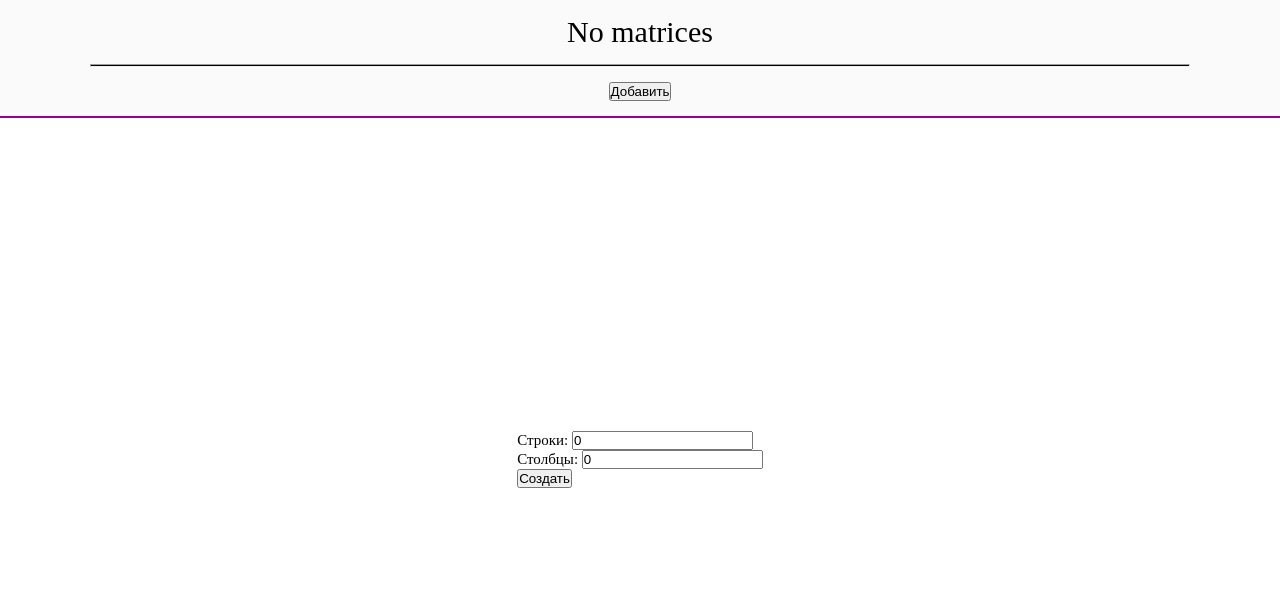
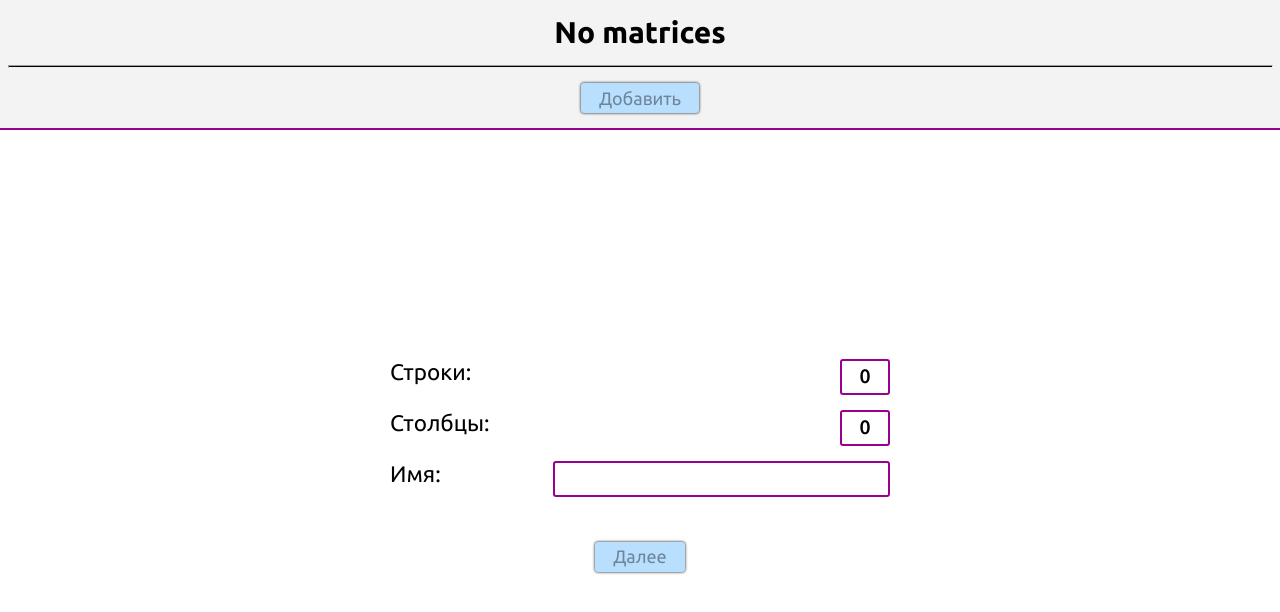
Before and after one commit to atomych/matrix, a Vue app: page / in a window 1280 px wide. Both pictures are taken after a click on the button "Добавить". Shown: the top 612 px of the page. Built offline with nearby package versions, Linux system fonts and the light colour scheme.

Commit message:
design, localStorage

```diff
--- a/public/index.html
+++ b/public/index.html
@@ -5,6 +5,9 @@
     <meta http-equiv="X-UA-Compatible" content="IE=edge">
     <meta name="viewport" content="width=device-width,initial-scale=1.0">
     <title>Matrix</title>
+    <link rel="preconnect" href="https://fonts.googleapis.com">
+    <link rel="preconnect" href="https://fonts.gstatic.com" crossorigin>
+    <link href="https://fonts.googleapis.com/css2?family=Ubuntu:wght@300;400;500;700&display=swap" rel="stylesheet">
 
     <style lang="scss">
       *,
@@ -14,6 +17,10 @@
         padding: 0;
 
         box-sizing: border-box;
+
+        font-family: 'Ubuntu', sans-serif;
+        font-weight: 400;
+        font-size: 1rem;
       }
 
       html {
@@ -21,12 +28,16 @@
       }
 
       body {
-        font-size: 1rem;
         height: 100vh;
       }
 
       #app {
         height: 100%;
+      }
+
+      input::-webkit-outer-spin-button,
+      input::-webkit-inner-spin-button {
+        -webkit-appearance: none;
       }
     </style>
   </head>
--- a/src/App.vue
+++ b/src/App.vue
@@ -1,6 +1,10 @@
 <template>
   <main class="main">
-    <matrices-list :matrices="list" @add-matrix="state = 'create'" />
+    <matrices-list
+      :matrices="list"
+      :state="state"
+      @add-matrix="state = 'create'"
+    />
     <create-matrix v-if="state == 'create'" @create-matrix="addMatrix" />
   </main>
 </template>
@@ -18,6 +22,7 @@
 import MatricesList from "./components/MatricesList.vue";
 import CreateMatrix from "./components/CreateMatrix.vue";
 import { Matrix } from "./Matrix.js";
+import { setList, getList } from "./localStorage.js";
 
 export default {
   data() {
@@ -32,10 +37,27 @@ export default {
     CreateMatrix,
   },
 
+  created() {
+    getList().then((data) => {
+      if (data?.length) {
+        for (let item of data) {
+          this.addMatrix(item);
+        }
+      }
+    });
+  },
+
   methods: {
-    addMatrix(array) {
-      this.list = [...this.list, new Matrix(array)];
+    addMatrix(obj) {
+      const newMatrix = {
+        name: obj.name,
+        source: new Matrix(obj.source),
+      };
+
+      this.list = [...this.list, newMatrix];
       this.state = "start";
+
+      setList(this.list);
     },
   },
 };
--- a/src/components/CreateMatrix.vue
+++ b/src/components/CreateMatrix.vue
@@ -1,21 +1,39 @@
 <template>
   <section class="wrapper">
-    <div class="sizes">
-      <div class="item">Строки: <input type="text" v-model="rows" /></div>
-      <div class="item">Столбцы: <input type="text" v-model="cols" /></div>
-      <button class="fill" @click="create()">Создать</button>
+    <div class="settings" v-if="state == 'settings'">
+      <div class="item">
+        <span class="text">Строки: </span><input type="number" v-model="rows" />
+      </div>
+      <div class="item">
+        <span class="text">Столбцы: </span
+        ><input type="number" v-model="cols" />
+      </div>
+      <div class="item">
+        <span class="text">Имя: </span><input type="text" v-model="name" />
+      </div>
+      <button
+        class="btn"
+        @click="create()"
+        :disabled="rows == 0 || cols == 0 || name == ''"
+      >
+        Далее
+      </button>
     </div>
     <div class="matrix" v-if="state == 'fill'">
       <div class="row" v-for="(row, idxR) in list" :key="idxR">
         <input
+          class="col"
           type="number"
           v-for="(item, idxC) in row"
           :key="idxC"
           v-model="list[idxR][idxC]"
         />
       </div>
-      <button class="add" @click="$emit('create-matrix', list)">
-        Добавить
+      <button
+        class="btn"
+        @click="$emit('create-matrix', { source: list, name: name })"
+      >
+        Создать
       </button>
     </div>
   </section>
@@ -31,15 +49,113 @@
   justify-content: center;
   align-items: center;
 }
+
+.settings {
+  min-width: 500px;
+
+  display: flex;
+  flex-direction: column;
+  justify-content: center;
+
+  .item {
+    display: flex;
+    justify-content: space-between;
+
+    margin-bottom: 1rem;
+
+    .text {
+      font-size: 1.5rem;
+    }
+
+    input {
+      font-size: 1.3rem;
+      font-weight: 500;
+
+      padding: 0.3rem 0.5rem;
+
+      border: 2px solid rgb(152, 0, 144);
+      border-radius: 0.2rem;
+
+      transition: all 0.2s linear;
+
+      &[type="number"] {
+        width: 50px;
+        text-align: center;
+      }
+
+      &:focus {
+        outline: none;
+      }
+    }
+  }
+}
+
+.matrix {
+  display: flex;
+  flex-direction: column;
+  align-items: center;
+  justify-content: center;
+
+  .row {
+    margin-bottom: 1rem;
+
+    .col {
+      margin-right: 1rem;
+      padding: 0.5rem;
+
+      font-size: 1.2rem;
+      text-align: center;
+
+      width: 50px;
+      height: 50px;
+
+      &:last-child {
+        margin-right: 0;
+      }
+    }
+  }
+}
+
+.btn {
+  width: max-content;
+  margin: 0 auto;
+  margin-top: 2rem;
+
+  font-size: 1.2rem;
+  letter-spacing: 1.3;
+
+  padding: 0.3rem 1.2rem;
+
+  cursor: pointer;
+  transition: all 0.2s linear;
+
+  background-color: rgb(125, 196, 255);
+
+  border: none;
+  border-radius: 0.2rem;
+
+  box-shadow: 0 0 0.2rem #000;
+
+  &:hover {
+    background-color: rgb(0, 140, 255);
+    color: #fff;
+  }
+
+  &:disabled {
+    color: rgba(0, 0, 0, 0.4);
+    background-color: rgb(185, 223, 255);
+  }
+}
 </style>
 
 <script>
 export default {
   data() {
     return {
-      state: "sizes",
+      state: "settings",
       cols: 0,
       rows: 0,
+      name: "",
       list: [],
     };
   },
--- a/src/components/MatricesList.vue
+++ b/src/components/MatricesList.vue
@@ -3,33 +3,47 @@
     <ul class="list">
       <li class="matrix" v-for="(item, idx) in paginatedList" :key="idx">
         <header class="title">
-          {{ "name" }}
+          {{ item.name }}
         </header>
         <main class="content">
-          <pre v-text="item.matrixView"></pre>
+          <pre v-text="item.source.matrixView"></pre>
         </main>
       </li>
     </ul>
     <section class="empty" v-if="matrices.length == 0">No matrices</section>
     <hr class="line" />
     <section class="control" v-if="matrices.length">
-      <button class="btn" @click="currentPage--">Назад</button>
+      <button class="btn" @click="currentPage--" :disabled="currentPage == 1">
+        Назад
+      </button>
       <div class="counter">
-        <span class="current">{{ currentPage }}</span>
-        из
-        <span class="all">{{ maxPage }}</span>
+        <span v-text="currentPage"></span>
+        <span> из </span>
+        <span v-text="maxPage"></span>
       </div>
-      <button class="btn" @click="currentPage++">Вперед</button>
+      <button
+        class="btn"
+        @click="currentPage++"
+        :disabled="currentPage == maxPage"
+      >
+        Вперед
+      </button>
     </section>
     <section class="add">
-      <button class="btn" @click="$emit('add-matrix')">Добавить</button>
+      <button
+        class="btn"
+        @click="$emit('add-matrix')"
+        :disabled="state == 'create'"
+      >
+        Добавить
+      </button>
     </section>
   </section>
 </template>
 
 <style lang="scss" scoped>
 .wrapper {
-  background-color: rgb(250, 250, 250);
+  background-color: rgb(243, 243, 243);
 
   width: 100%;
 
@@ -71,6 +85,7 @@
 
     &:hover {
       transform: translateY(-0.5rem);
+      box-shadow: 0 0 0.5rem #000;
     }
 
     &:first-child {
@@ -106,7 +121,6 @@
   height: 3px;
 
   width: 100%;
-  max-width: 1100px;
 
   margin: 0 auto;
   margin-bottom: 1rem;
@@ -133,8 +147,42 @@
   text-align: center;
 
   font-size: 2rem;
+  font-weight: 700;
 
   margin-bottom: 1rem;
+}
+
+.btn {
+  font-size: 1.2rem;
+  letter-spacing: 1.3;
+
+  padding: 0.3rem 1.2rem;
+
+  cursor: pointer;
+  transition: all 0.2s linear;
+
+  background-color: rgb(125, 196, 255);
+
+  border: none;
+  border-radius: 0.2rem;
+
+  box-shadow: 0 0 0.2rem #000;
+
+  &:hover {
+    background-color: rgb(0, 140, 255);
+    color: #fff;
+  }
+
+  &:disabled {
+    color: rgba(0, 0, 0, 0.4);
+    background-color: rgb(185, 223, 255);
+  }
+}
+
+.counter {
+  span {
+    font-size: 1.2rem;
+  }
 }
 </style>
 
@@ -152,6 +200,11 @@ export default {
       type: Array,
       require: true,
       default: () => [],
+    },
+    state: {
+      type: String,
+      require: true,
+      default: () => "start",
     },
   },
 
--- /dev/null
+++ b/src/localStorage.js
@@ -0,0 +1,20 @@
+const KEY = "MATRICES_LIST";
+
+export function setList(list) {
+  const result = [];
+
+  for (let item of list) {
+    result.push({ name: item.name, source: item.source.matrixData });
+  }
+
+  localStorage.setItem(KEY, JSON.stringify(result));
+}
+
+export function getList() {
+  return new Promise((resolve) => {
+    const rawData = localStorage.getItem(KEY);
+    const data = JSON.parse(rawData);
+
+    resolve(data);
+  });
+}
```
